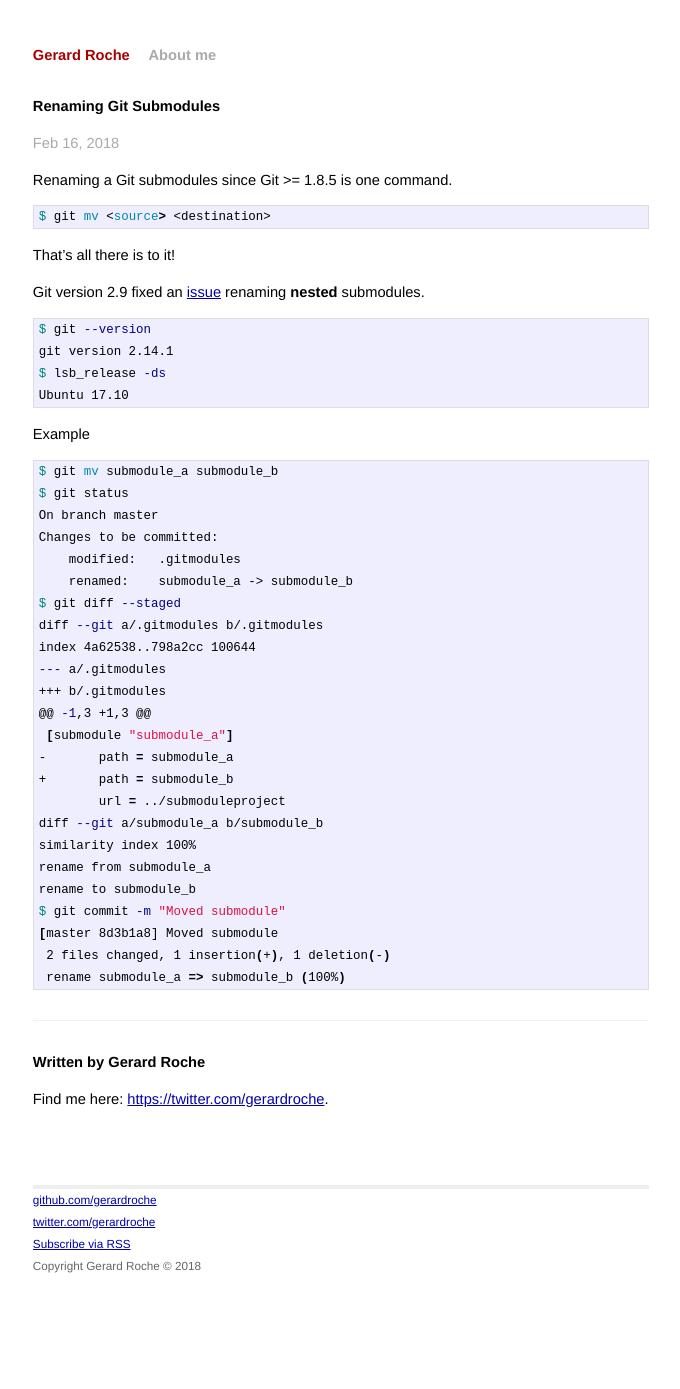
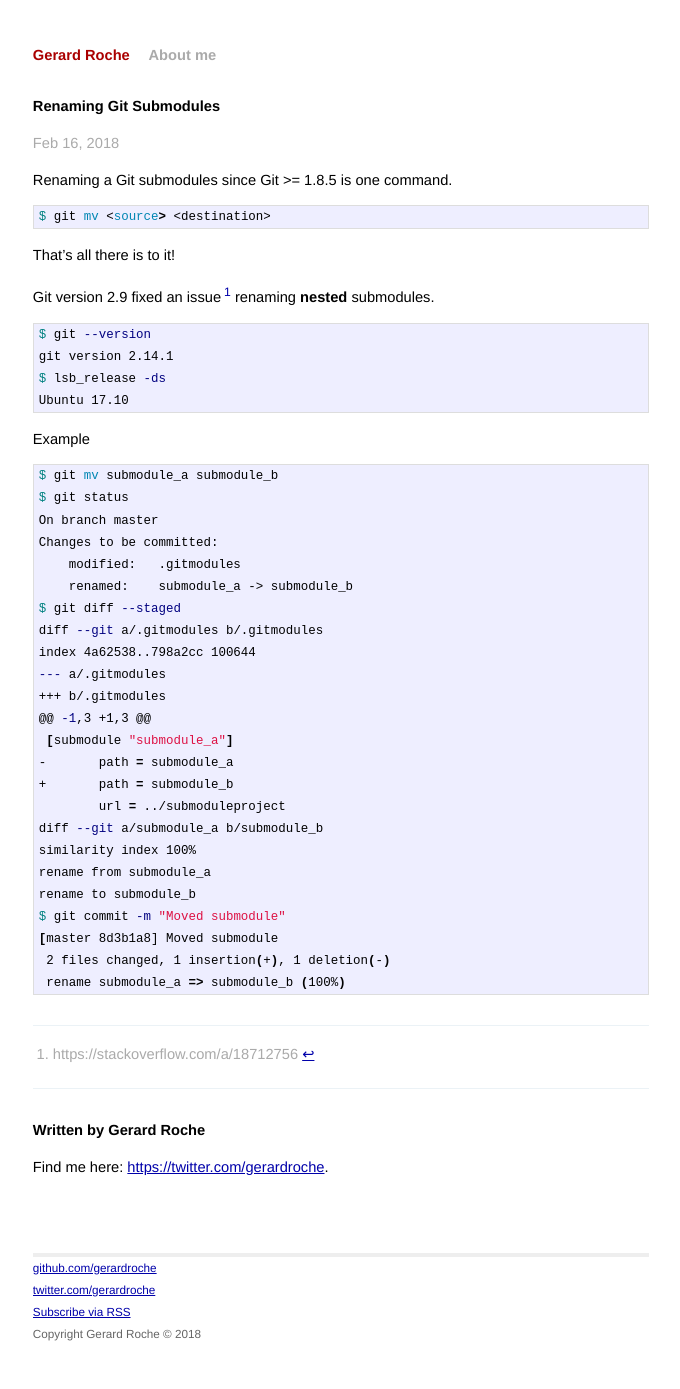
Before and after one commit to gerardroche/gerardroche.github.io, a Jekyll site: the page built from _posts/2018-02-16-renaming-git-submodules.md, in a window 1280 px wide. Shown: the whole page, without its empty margins (299-979 px from the left). Built offline with Jekyll 4.4.1, drawn with Linux system fonts in a browser that asks for light colours; before the commit the page ends 1321 px from its top, so only the background shows below that.

Commit message:
Fix some css

````diff
--- a/_posts/2018-02-16-renaming-git-submodules.md
+++ b/_posts/2018-02-16-renaming-git-submodules.md
@@ -6,7 +6,7 @@
 
 That's all there is to it!
 
-Git version 2.9 fixed an [issue](https://stackoverflow.com/a/18712756) renaming **nested** submodules.
+Git version 2.9 fixed an issue[^1] renaming **nested** submodules.
 
 ```sh
 $ git --version
@@ -43,3 +43,5 @@
  2 files changed, 1 insertion(+), 1 deletion(-)
  rename submodule_a => submodule_b (100%)
 ```
+
+[^1]: https://stackoverflow.com/a/18712756
--- a/assets/main.scss
+++ b/assets/main.scss
@@ -16,22 +16,13 @@
 
 @import "syntax-highlighting";
 
-/* Global Reset */
-
 * {
   margin: 0;
   padding: 0;
 }
 
-html, body {
-  // height: 100%;
-}
-
 body {
-  // background-color: white;
   font: 13.34px helvetica, arial, clean, sans-serif;
-  // *font-size: small;
-  // text-align: center;
 }
 
 h1, h2, h3, h4, h5, h6 {
@@ -54,14 +45,42 @@
   color: black;
 }
 
-// a:visited {
-//   color: #a0a;
-// }
+blockquote {
+  font-style: italic;
+  padding-left: 7px;
+  color: #444;
+  border-left: 4px solid #ddd;
+  cite {
+    &:before {
+      content: '— ';
+    }
+    display: block;
+    text-align: right;
+    color: #111;
+    font-style: normal;
+  }
+}
 
-// table {
-//   font-size: inherit;
-//   font: 100%;
-// }
+.footnote {
+  text-decoration: none;
+  margin-left: 3px;
+}
+
+.footnotes {
+  margin: 30px 0;
+  color: #aaa;
+  padding: 10px 0 0 20px;
+  border-top: 1px solid #ebf2f6;
+}
+
+.footnotes ol {
+  padding: 0;
+  margin: 0;
+}
+
+.footnotes ol li {
+  line-height: .5em;
+}
 
 .post-footer {
     margin: 30px 0;
@@ -76,11 +95,6 @@
 ._404 h1 {
     font-size: 4em;
 }
-/*****************************************************************************/
-/*
-/* Home
-/*
-/*****************************************************************************/
 
 .post-list,
 .site-footer ul {
@@ -100,7 +114,6 @@
     font-family: Monaco, "Courier New", monospace;
     font-size: 80%;
   }
-
 
 .site {
   font-size: 110%;
@@ -135,21 +148,9 @@
     color: black;
   }
 
-  // .site .meta {
-  //   color: #aaa;
-  // }
-
   .post-meta {
     color: #aaa;
   }
-
-  // .site .footer {
-  //   font-size: 80%;
-  //   color: #666;
-  //   border-top: 4px solid #eee;
-  //   margin-top: 2em;
-  //   overflow: hidden;
-  // }
 
   .site-footer {
     font-size: 80%;
@@ -159,56 +160,11 @@
     overflow: hidden;
   }
 
-
-    // .site .footer .contact {
-    //   float: left;
-    //   margin-right: 3em;
-    // }
-
-    //   .site .footer .contact a {
-    //     color: #8085C1;
-    //   }
-
-    // .site .footer .rss {
-    //   margin-top: 1.1em;
-    //   margin-right: -.2em;
-    //   float: right;
-    // }
-
-    //   .site .footer .rss img {
-    //     border: 0;
-    //   }
-
-/*****************************************************************************/
-/*
-/* Posts
-/*
-/*****************************************************************************/
-
-  /* standard */
-
-  // #post pre {
-  //   border: 1px solid #ddd;
-  //   padding: 0 .4em;
-  // }
-
   pre {
     border: 1px solid #ddd;
     padding: 0 .4em;
     font-size: 85%;
   }
-
-  // #post ul,
-  // #post ol {
-  //   margin-left: 1.35em;
-  // }
-
-  // #post code {
-  //   border: 1px solid #ddd;
-  //   background-color: #eef;
-  //   font-size: 85%;
-  //   padding: 0 .2em;
-  // }
 
   code.highlighter-rouge {
     border: 1px solid #ddd;
@@ -216,38 +172,3 @@
     padding: 0 .2em;
     font-size: 85%;
   }
-
-    // #post pre code {
-    //   border: none;
-    // }
-
-  // #post img {
-  //   max-width: 42em;
-  //   padding: 1em 0;
-  // }
-
-  /* terminal */
-
-  // #post pre.terminal {
-  //   border: 1px solid black;
-  //   background-color: #333;
-  //   color: white;
-  // }
-
-  // #post pre.terminal code {
-  //   background-color: #333;
-  // }
-
-  .language-terminal pre.highlight {
-    border: 1px solid black;
-    background-color: #333;
-    color: white;
-  }
-
-// #related {
-//   margin-top: 2em;
-// }
-
-//   #related h2 {
-//     margin-bottom: 1em;
-//   }
````
